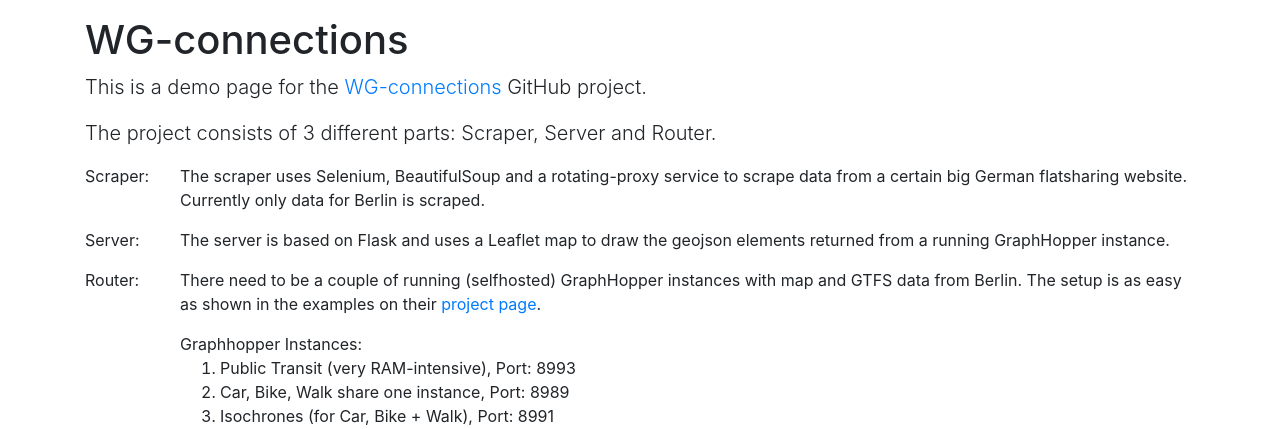
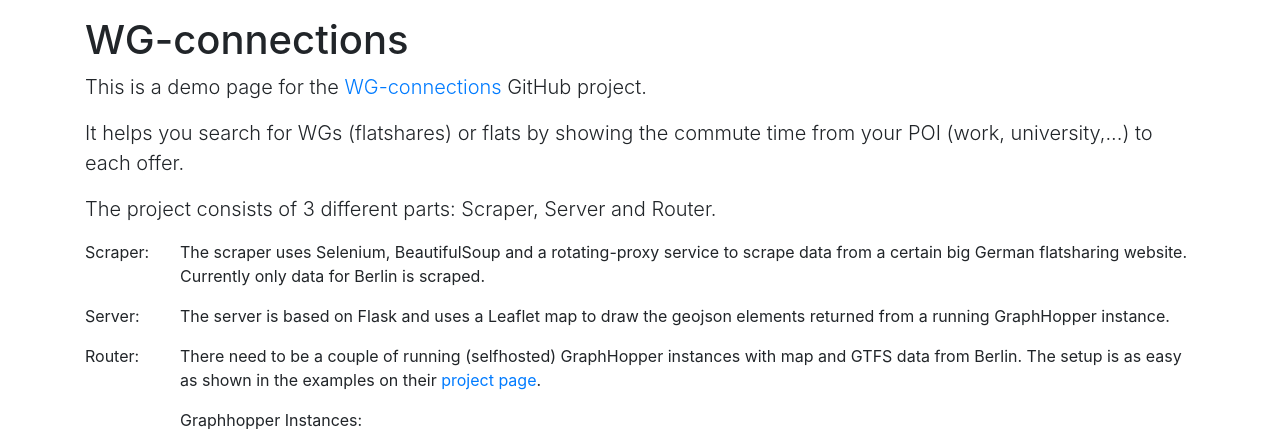
Before and after one commit to Beriefing/wg-connections, a Flask app: page /about in a window 1280 px wide. Shown: the part 56-485 px from the top of the page. Run offline with Flask 2, Linux system fonts and the light colour scheme; some libraries are stand-ins or nearby versions.

Commit message:
Changed logging and added info to About

```diff
--- a/src/server/server_helper.py
+++ b/src/server/server_helper.py
@@ -53,7 +53,7 @@
 # Retrieves the GPS coords of a given address
 
 def get_coords_from_address(address, city):
-    logger(address)
+    logger("ADDRESS: "+str(address))
     if len(address) <= 2:  # If address only contains the street and the postcode, append the city (can happen if parses messes up )
         address += city
 
--- a/src/server/templates/about.html
+++ b/src/server/templates/about.html
@@ -53,7 +53,8 @@
         <h1>WG-connections</h1>
       </div>
       <p class="lead">This is a demo page for the <a href="https://github.com/Beriefing/wg-connections">WG-connections</a> GitHub project.</p>
-      <p class="lead"> The project consists of 3 different parts: Scraper, Server and Router.</p>
+      <p class="lead">It helps you search for WGs (flatshares) or flats by showing the commute time from your POI (work, university,...) to each offer.</p>
+      <p class="lead">The project consists of 3 different parts: Scraper, Server and Router.</p>
 
       <div class="row">
         <div class="col-md-1 col-lg-1">
```
